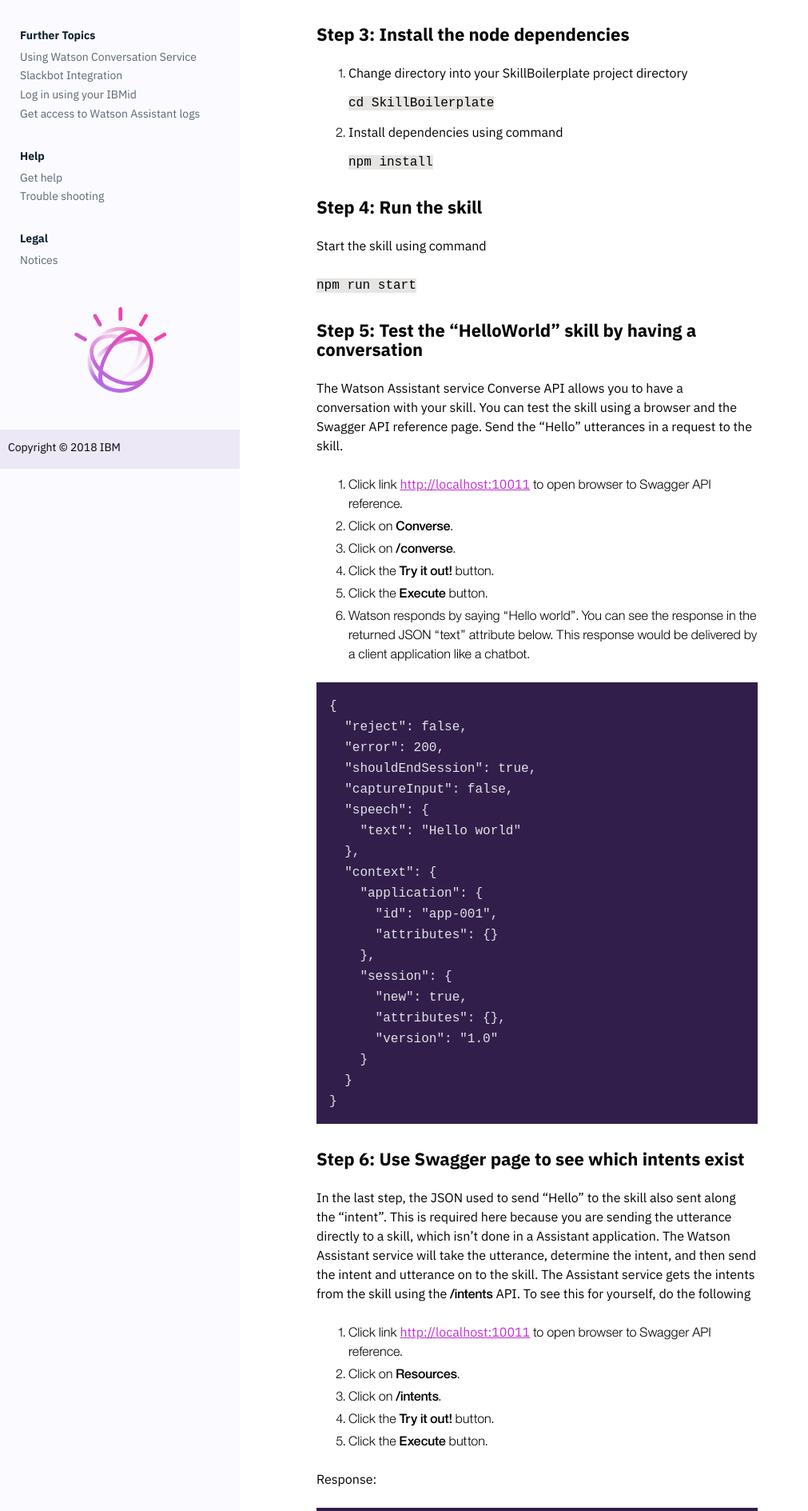
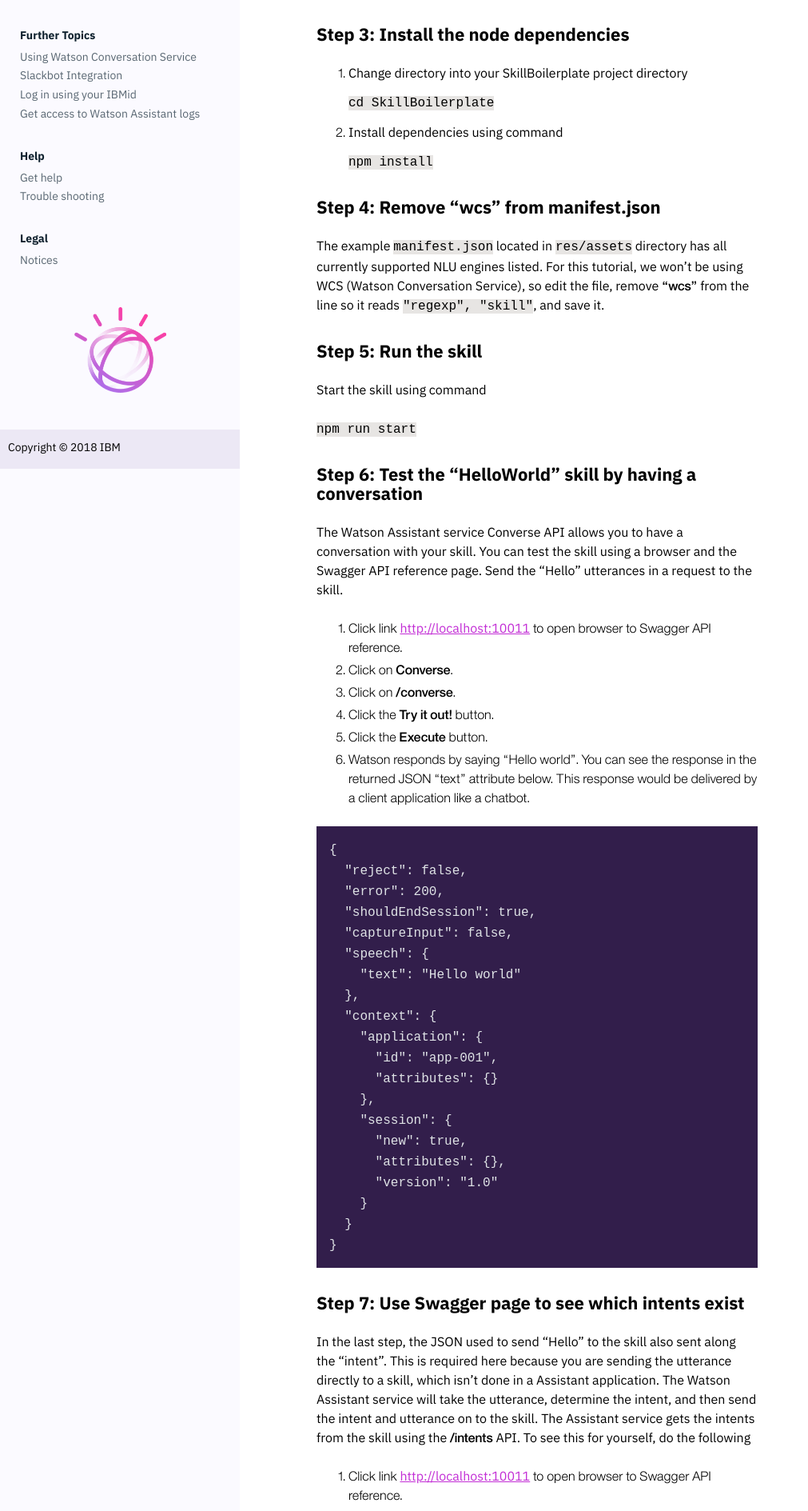
Before and after one commit to Watson-Personal-Assistant/developer, a Jekyll site: the page built from _content/skill/build-skill.md, in a window 1280 px wide. Shown: the part 861-2750 px from the top of the page at 80% size, without its empty margins (0-1011 px from the left). Built offline with Jekyll 4.4.1, drawn with Linux system fonts in a browser that asks for light colours.

Commit message:
adds step to remove "wcs" from manifest for hello world tutorial

````diff
--- a/_content/skill/build-skill.md
+++ b/_content/skill/build-skill.md
@@ -31,12 +31,15 @@
 
     `npm install`
 
-### Step 4: Run the skill
+### Step 4: Remove "wcs" from manifest.json
+The example `manifest.json` located in `res/assets` directory has all currently supported NLU engines listed.  For this tutorial, we won't be using WCS (Watson Conversation Service), so edit the file, remove **"wcs"** from the line so it reads `"regexp", "skill"`, and save it.
+
+### Step 5: Run the skill
 Start the skill using command
 
 `npm run start`
 
-### Step 5: Test the "HelloWorld" skill by having a conversation
+### Step 6: Test the "HelloWorld" skill by having a conversation
 The Watson Assistant service Converse API allows you to have a conversation with your skill.   You can test the skill using a browser and the Swagger API reference page.  Send the "Hello" utterances in a request to the skill.
 1. Click link [http://localhost:10011](http://localhost:10011) to open browser to Swagger API reference.
 2. Click on **Converse**.
@@ -68,7 +71,7 @@
 }
 ```
 
-### Step 6: Use Swagger page to see which intents exist
+### Step 7: Use Swagger page to see which intents exist
 In the last step, the JSON used to send "Hello" to the skill also sent along the "intent".  This is required here because you are sending the utterance directly to a skill, which isn't done in a Assistant application.  The Watson Assistant service will take the utterance, determine the intent, and then send the intent and utterance on to the skill.  The Assistant service gets the intents from the skill using the **/intents** API. To see this for yourself, do the following
 
 1. Click link [http://localhost:10011](http://localhost:10011) to open browser to Swagger API reference.
````
